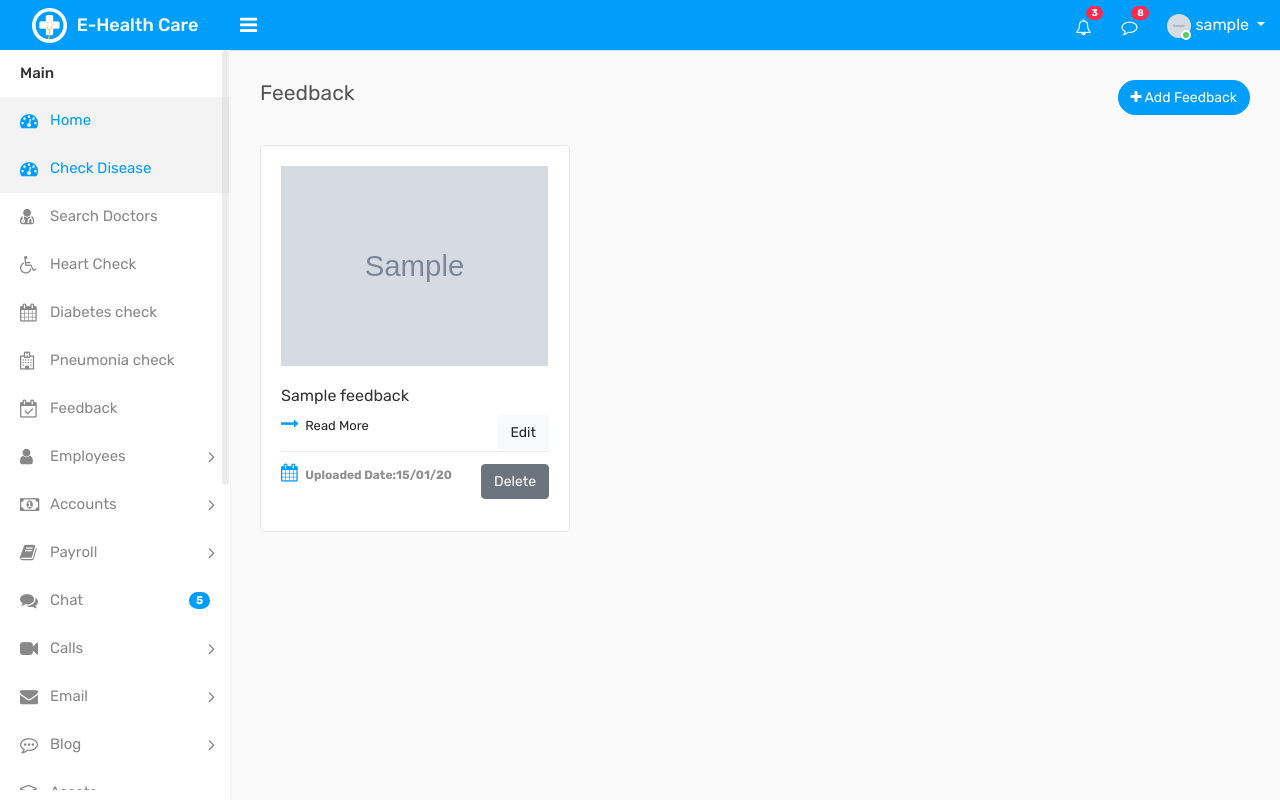
After one commit to talhanasir167/Health-Care, a Django app: page /patient/feedback/ in a window 1280 px wide. The commit adds this page. Run offline with Django 3.2, Linux system fonts and the light colour scheme; a user stored in the database is signed in; tables that the repository leaves empty hold one stand-in row (values such as "Sample post"); grey boxes marked "Sample" are stand-in pictures; some libraries are stand-ins or nearby versions.

```diff
--- a/patient/admin.py
+++ b/patient/admin.py
@@ -7,3 +7,4 @@ admin.site.register(Heart)
 admin.site.register(Diabetes)
 admin.site.register(Image)
 admin.site.register(WhoPredictDisease)
+admin.site.register(Feedback)
--- a/patient/models.py
+++ b/patient/models.py
@@ -31,6 +31,14 @@ def create_user_profile(sender,instance,created,**kwargs):
 def save_user_profile(sender,instance,**kwargs):
 	instance.profile.save()
 
+class Feedback(models.Model):
+    text=models.TextField(max_length=200)
+    title=models.CharField(max_length=50)
+    picture=models.ImageField()
+    date=models.DateTimeField(auto_now_add=True)
+    uploaded_by=models.ForeignKey(Profile,on_delete=models.CASCADE)
+    def __str__(self):
+        return self.title
 
 class WhoPredictDisease(models.Model):
     predict_by=models.ForeignKey(Profile,on_delete=models.CASCADE)
--- a/patient/templates/base.html
+++ b/patient/templates/base.html
@@ -162,13 +162,12 @@
                             <a href="{% url 'Diabetes' %}"><i class="fa fa-calendar"></i> <span>Diabetes check</span></a>
                         </li>
                         <li>
-                            <a href=""><i class="fa fa-calendar-check-o"></i> <span>Doctor Schedule</span></a>
+                            <a href="{% url 'showimage' %}"><i class="fa fa-hospital-o"></i> <span>Pneumonia check</span></a>
                         </li>
                         <li>
-                            <a href="{% url 'showimage' %}"><i class="fa fa-hospital-o"></i> <span>Pneumonia check</span></a>
+                            <a href="{% url 'feedback' %}"><i class="fa fa-calendar-check-o"></i> <span>Feedback</span></a>
+                        </li>
 
-                            <a href=""><i class="fa fa-hospital-o"></i> <span>Departments</span></a>
-                        </li>
             <li class="submenu">
               <a href="#"><i class="fa fa-user"></i> <span> Employees </span> <span class="menu-arrow"></span></a>
               <ul style="display: none;">
--- /dev/null
+++ b/patient/templates/patient/feedback.html
@@ -0,0 +1,57 @@
+{% extends 'base.html' %}
+{% load static %}
+
+{% block body_content %}
+
+<div class="page-wrapper">
+    <div class="content">
+        <div class="row">
+            <div class="col-sm-8 col-4">
+                <h4 class="page-title">Feedback</h4>
+            </div>
+            <div class="col-sm-4 col-8 text-right m-b-30">
+                <a class="btn btn-primary btn-rounded float-right" href=""><i class="fa fa-plus"></i> Add Feedback</a>
+            </div>
+        </div>
+        <div class="row">
+            {% for feedback in feedbacks %}
+            <div class="col-sm-6 col-md-6 col-lg-4">
+                <div class="blog grid-blog">
+                    <div class="blog-image">
+                        <a href=""><img style="width:fit-content; height:200px;" class="img-fluid" src="{{feedback.picture.url}}" alt="No picture found"></a>
+                    </div>
+                    <div class="blog-content">
+                        <h3 class="blog-title"><a href="detail/{{feedback.id}}">{{feedback.title}}</a></h3>
+                        <!-- <p>Lorem ipsum dolor sit amet, consectetur em adipiscing elit, sed do eiusmod tempor incididunt ut labore etmis dolore magna aliqua. Ut enim ad minim veniam, quis nostrud exercitation ullamco sit laboris.</p> -->
+                        <a href="detail/{{feedback.id}}" class="read-more"><i class="fa fa-long-arrow-right"></i> Read More</a>
+                        <a type="button" class="btn btn-light float-right" href="edit/{{feedback.id}}">Edit</a>
+                        <div class="blog-info clearfix">
+                            <div class="post-left">
+                                <ul>
+                                    <li style="font-weight: bold;"><i class="fa fa-calendar"></i> <span>Uploaded Date:{{feedback.date | date:"d/m/y"}}</span></li>
+                                </ul>
+                            </div>
+                            <div class="post-right">
+                                <button type="button" data-toggle="modal" data-target="#delete_department" class="btn btn-secondary">Delete</button>
+                            </div>
+                        </div>
+                    </div>
+                </div>
+            </div>
+            {% endfor %}
+            <div id="delete_department" class="modal fade delete-modal" role="dialog">
+                <div class="modal-dialog modal-dialog-centered">
+                    <div class="modal-content">
+                        <div class="modal-body text-center">
+                            <img src="{% static 'assets/img/sent.png' %}" alt="" width="50" height="46">
+                            <h3>Are you sure want to delete this Feedback?</h3>
+                            <div class="m-t-20"> <a href="#" class="btn btn-white" data-dismiss="modal">Close</a>
+                                <button type="submit" class="btn btn-danger">Delete</button>
+                            </div>
+                        </div>
+                    </div>
+                </div>
+            </div>
+</div>
+
+{% endblock %}
--- a/patient/urls.py
+++ b/patient/urls.py
@@ -19,6 +19,9 @@ path('dashboard/', views.dashboard, name="dashboard"),
 
 path('home/',views.home,name="home"),
 path('home/doctor_profile/<int:pk>',views.doctor_profile),
+path('feedback/',views.feedback,name="feedback"),
+path('feedback/detail/<int:pk>',views.feedback_detail),
+path('feedback/edit/<int:pk>',views.feedback_edit),
 # path('check/', views.check, name="check"),
 path('logoutpatient/', views.logoutpatient, name="logoutpatient"),
 
--- a/patient/views.py
+++ b/patient/views.py
@@ -114,6 +114,60 @@ def heart(request):
 
 def form(request):
     pass
+
+@login_required(login_url='patient_login')
+def feedback(request):
+    page=request.GET.get('page',1)
+    feedbacks=Feedback.objects.filter(Q(uploaded_by=request.user.profile))
+    paginator=Paginator(feedbacks,8)
+    try:
+        feedbacks=paginator.page(page)
+    except PageNotAnInteger:
+        feedbacks=paginator.page(1)
+    except EmptyPage:
+        feedbacks=paginator.page(paginator.num_pages)
+    context={
+        'feedbacks':feedbacks
+    }
+    return render(request,'patient/feedback.html',context)
+
+@login_required(login_url='patient_login')
+def feedback_detail(request,pk):
+    feedback=Feedback.objects.get(id=pk,uploaded_by=request.user.profile)
+    print(feedback)
+    context={
+        "feedback":feedback
+    }
+    return render(request,'patient/feedback_detail.html',context)
+
+@login_required(login_url='patient_login')
+def feedback_edit(request,pk):
+    try:
+        feedback=Feedback.objects.get(id=pk,uploaded_by=request.user.profile)
+    except FeedbackDoesNotExist:
+        return redirect('feedback')
+    if request.method=='POST':
+        feedback_form=FeedbackForm(request.POST or None,request.FILES,instance=feedback)
+        if feedback_form.is_valid():
+            update=feedback_form.save(commit=False)
+            update.uploaded_by=request.user.profile
+            update.save()
+            return redirect('feedback')
+        else:
+            context={
+                'feedback_form':feedback_form,
+                'feedback':feedback
+            }
+            return render(request,'patient/feedback_form.html',context)
+    else:
+        feedback_form=FeedbackForm(request.POST or None,request.FILES,instance=feedback)
+        context={
+            'feedback_form':feedback_form,
+            'feedback':feedback
+        }
+        return render(request,'patient/feedback_form.html',context)
+
+
 def search_doctor(request):
     context={}
     if request.method=="POST":
@@ -124,17 +178,7 @@ def search_doctor(request):
         doctor_name=[]
         for d in disease:
             doctor_name.append(d.doctor)
-        # page=request.GET.get('page',1)
         doctors=DoctorInfo.objects.filter(Q(name__in=doctor_name) | Q(name__icontains=search_term))
-        # count=doctors.count()
-        # paginator=Paginator(doctors,3)
-        # try:
-        #     doctors=paginator.page(page)
-        # except PageNotAnInteger:
-        #     doctors=paginator.page(1)
-        # except EmptyPage:
-        #     doctors=paginator.page(paginator.num_pages)
-        # print(doctors)
         context={
             'doctors':doctors,
             # 'count':count
@@ -143,16 +187,7 @@ def search_doctor(request):
 
     # else:
     else:
-        # page=request.GET.get('page',1)
         doctors=DoctorInfo.objects.all().order_by('-id')[:10]
-        # count=doctors.count()
-        # paginator=Paginator(doctors,3)
-        # try:
-        #     doctors=paginator.page(page)
-        # except PageNotAnInteger:
-        #     doctors=paginator.page(1)
-        # except EmptyPage:
-        #     doctors=paginator.page(paginator.num_pages)
         context={
             "doctors":doctors,
             # "count":count
@@ -167,6 +202,7 @@ def doctor_profile(request,pk):
         'doctor':doctor,
     }
     return render(request,'patient/doctor_profile.html',context)
+
 
 @login_required(login_url='patient_login')
 def my_profile(request):
@@ -205,8 +241,13 @@ def dashboard(request):
 
 @login_required(login_url='patient_login')
 def home(request):
+    # if request.method=='GET':
     page=request.GET.get('page',1)
-    doctors=DoctorInfo.objects.all()
+    search_term=request.GET.get('term')
+    if search_term==None:
+        search_term=""
+    doctors=DoctorInfo.objects.filter(Q(name__icontains=search_term) | Q(address__icontains=search_term)| Q(department__icontains=search_term))
+    # doctors=DoctorInfo.objects.all()
     paginator=Paginator(doctors,8)
     try:
         doctors=paginator.page(page)
@@ -218,6 +259,17 @@ def home(request):
         'doctors':doctors,
     }
     return render(request,'patient/home.html',context)
+    # elif request.method=='POST':
+    #     search_term=request.POST.get('term')
+    #     if search_term==None:
+    #         search_term=""
+    #     doctors=DoctorInfo.objects.filter(Q(name__icontains=search_term) | Q(address__icontains=search_term))
+    #     context={
+    #         'doctors':doctors
+    #     }
+    #     return render(request,'patient/home.html',context)
+
+
 
 
 def patient_register(request):
```
Also changed, not shown: patient/forms.py (+11 -1 lines), patient/templates/patient/feedback_detail.html (added, +40 -0 lines), patient/templates/patient/feedback_form.html (added, +35 -0 lines), patient/templates/patient/home.html (+9 -7 lines), media/cart.jpg (added), media/cart_48EO3f9.jpg (added), media/oo.jpg (added), media/shoe.jpg (added), media/shop1.jpg (added), media/shop2.jpg (added), media/shop2_E0YnHaT.jpg (added), media/shopme.jpg (added), patient/migrations/0004_feedback.py (added), patient/migrations/0005_auto_20201022_0454.py (added).
